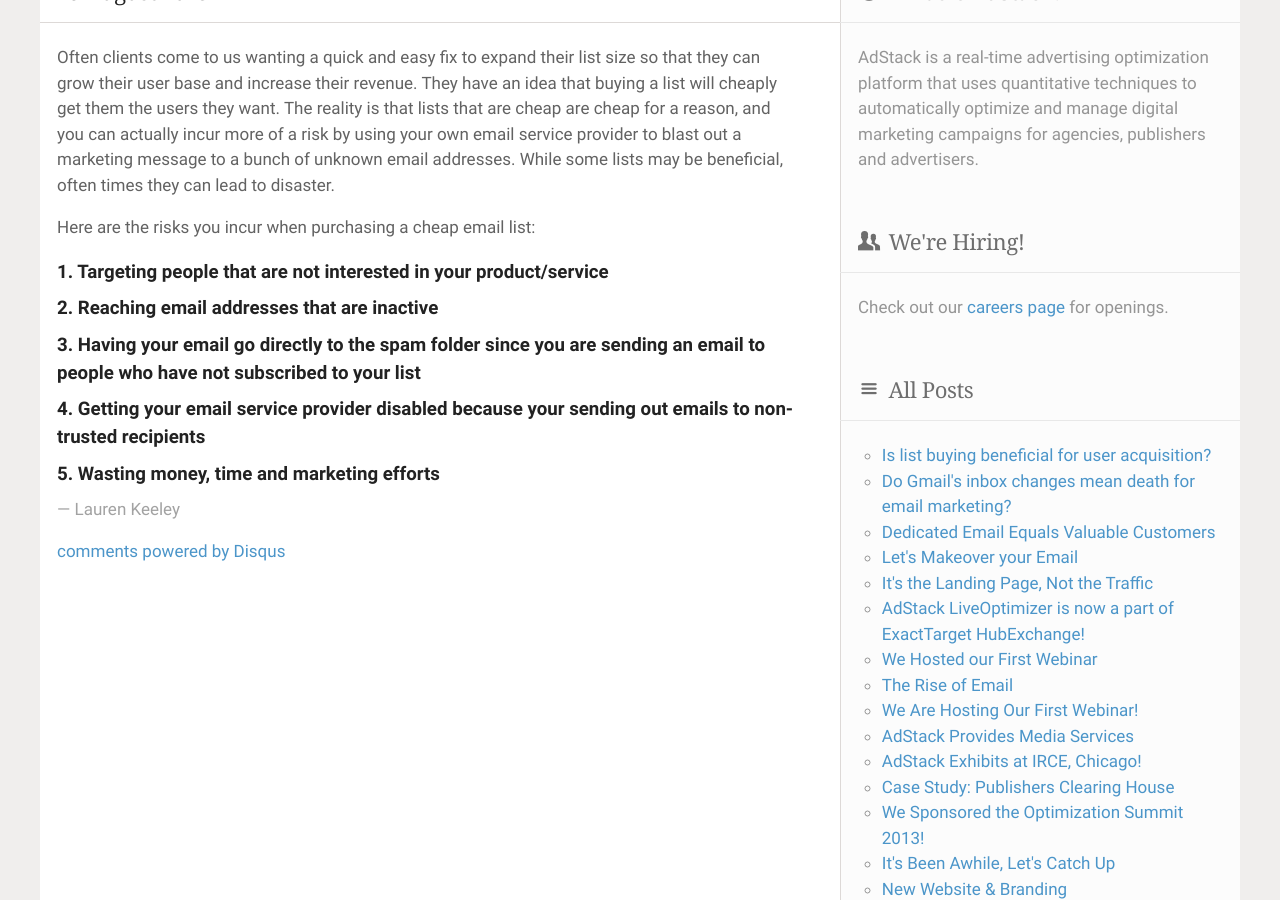
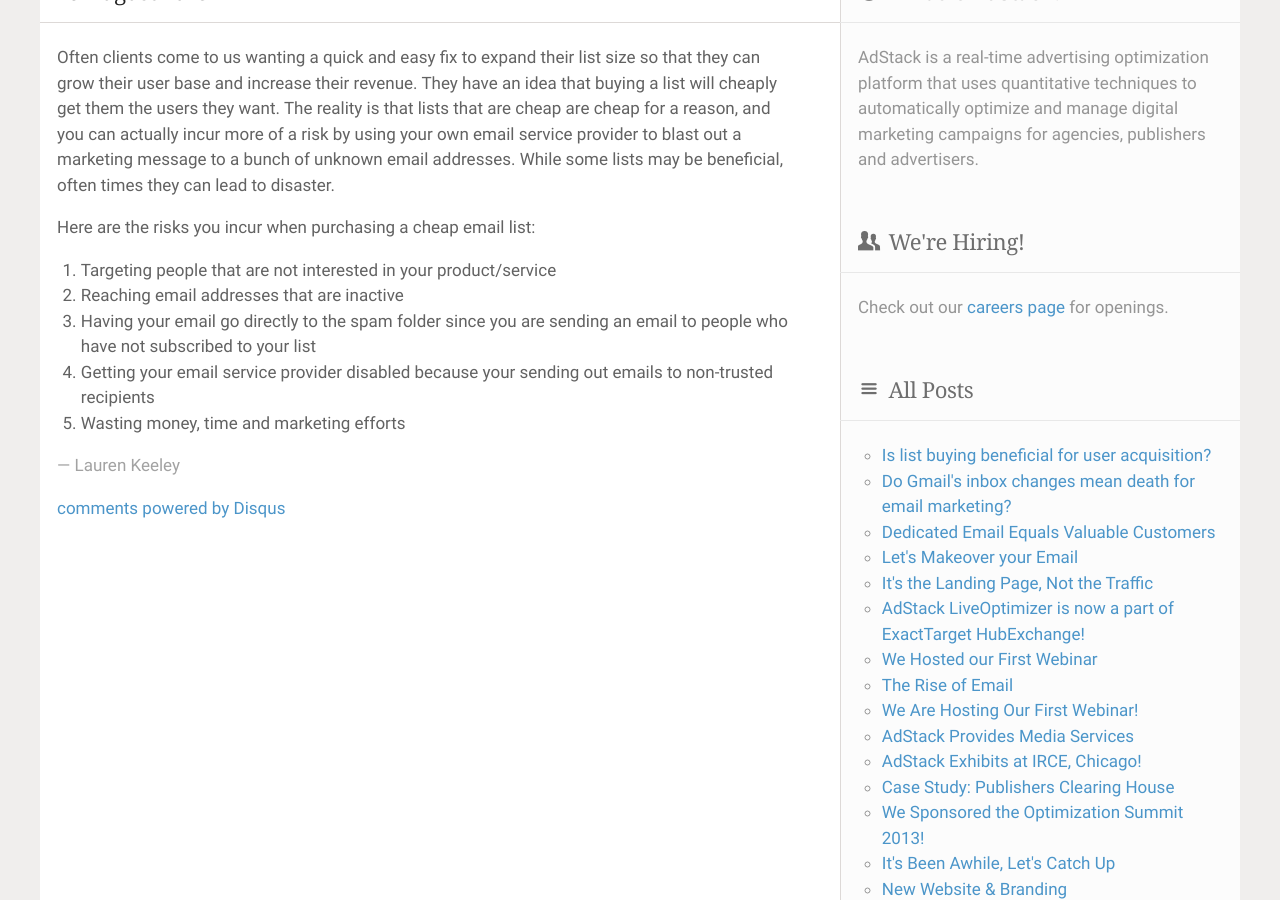
Before and after one commit to AdStack/adstack.github.io, a Jekyll site: the page built from blog/_posts/2013-08-29-List-Buying-Risks.md, in a window 1280 px wide and 900 px high, scrolled down 383 px. Built offline with Jekyll 4.4.1, drawn with Linux system fonts in a browser that asks for light colours; some web fonts are replaced; comment, search, counter and statistics services are not loaded.

Commit message:
Update 2013-08-29-List-Buying-Risks.md

```diff
--- a/blog/_posts/2013-08-29-List-Buying-Risks.md
+++ b/blog/_posts/2013-08-29-List-Buying-Risks.md
@@ -6,8 +6,8 @@ author: Lauren Keeley
 Often clients come to us wanting a quick and easy fix to expand their list size so that they can grow their user base and increase their revenue. They have an idea that buying a list will cheaply get them the users they want. The reality is that lists that are cheap are cheap for a reason, and you can actually incur more of a risk by using your own email service provider to blast out a marketing message to a bunch of unknown email addresses. While some lists may be beneficial, often times they can lead to disaster.
 
 Here are the risks you incur when purchasing a cheap email list:
-### 1.	Targeting people that are not interested in your product/service
-### 2.	Reaching email addresses that are inactive
-### 3.	Having your email go directly to the spam folder since you are sending an email to people who have not subscribed to your list
-### 4.	Getting your email service provider disabled because your sending out emails to non-trusted recipients
-### 5.	 Wasting money, time and marketing efforts
+1.	Targeting people that are not interested in your product/service
+2.	Reaching email addresses that are inactive
+3.	Having your email go directly to the spam folder since you are sending an email to people who have not subscribed to your list
+4.	Getting your email service provider disabled because your sending out emails to non-trusted recipients
+5.	 Wasting money, time and marketing efforts
```
